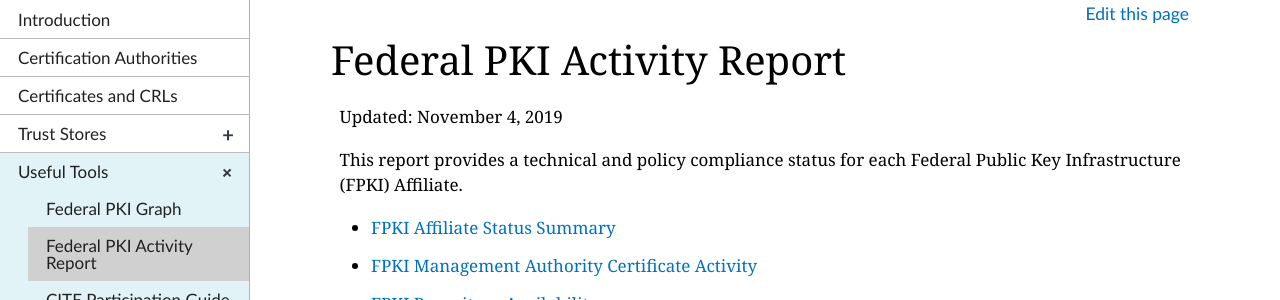
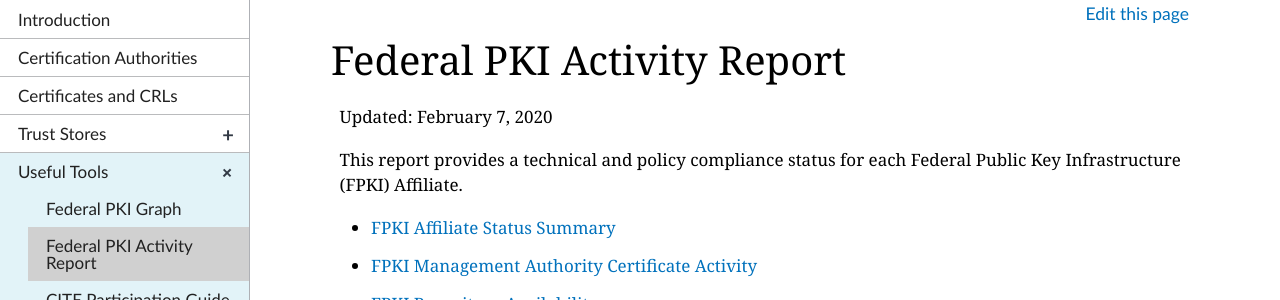
Before and after one commit to GSA/fpki-guides, a Jekyll site: the page built from _tools/03_fpki_activity_report.md, in a window 1280 px wide and 900 px high. Shown: the part 159-459 px from the top of the window. Built offline with Jekyll 4.4.1, drawn with Linux system fonts in a browser that asks for light colours; nearby versions of some CDN libraries.

Commit message:
Update 03_fpki_activity_report.md

```diff
--- a/_tools/03_fpki_activity_report.md
+++ b/_tools/03_fpki_activity_report.md
@@ -5,7 +5,7 @@ collection: tools
 permalink: tools/fpkiactivityreport/
 ---
 
-Updated: November 4, 2019
+Updated: February 7, 2020
 
 This report provides a technical and policy compliance status for each Federal Public Key Infrastructure (FPKI) Affiliate.
 
```
